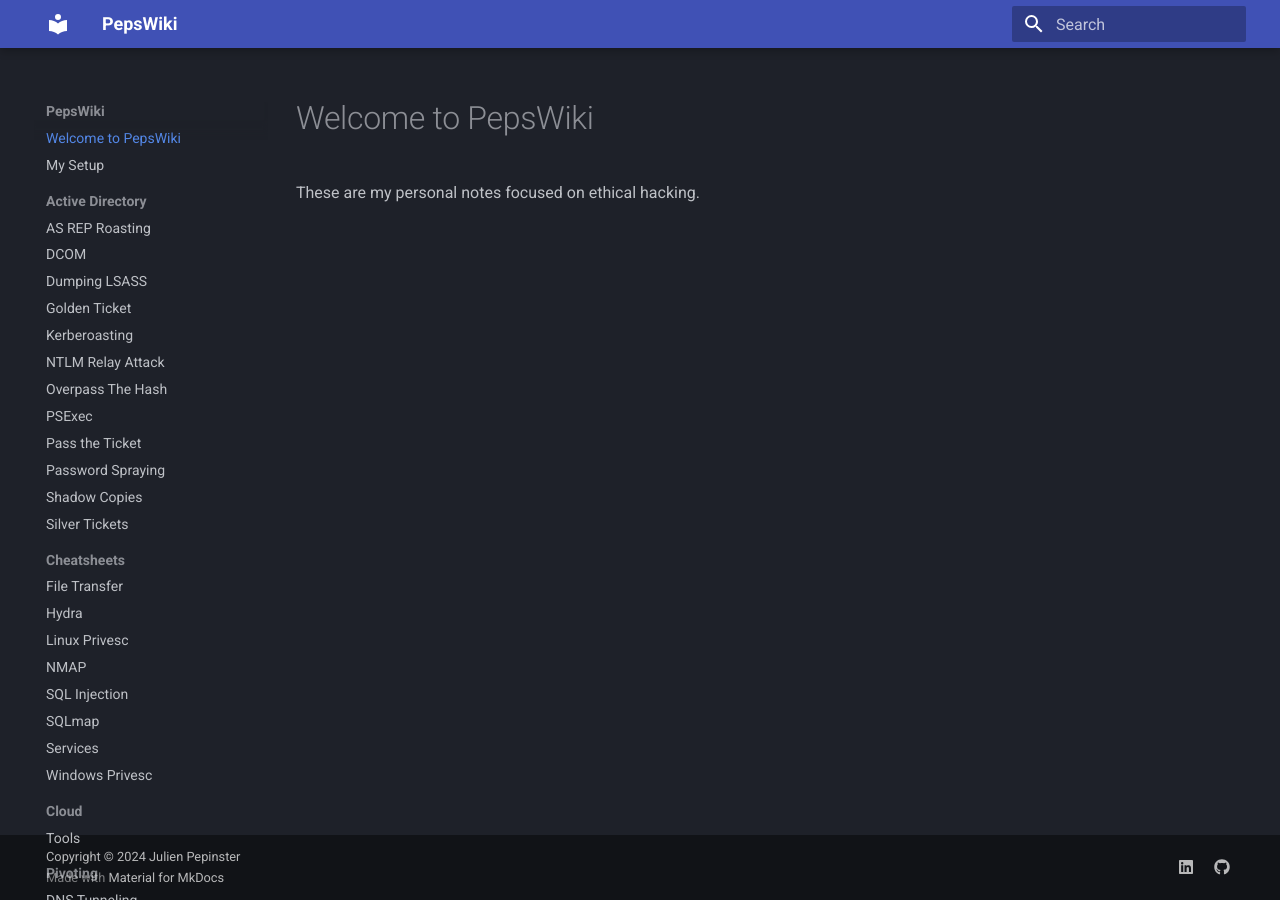
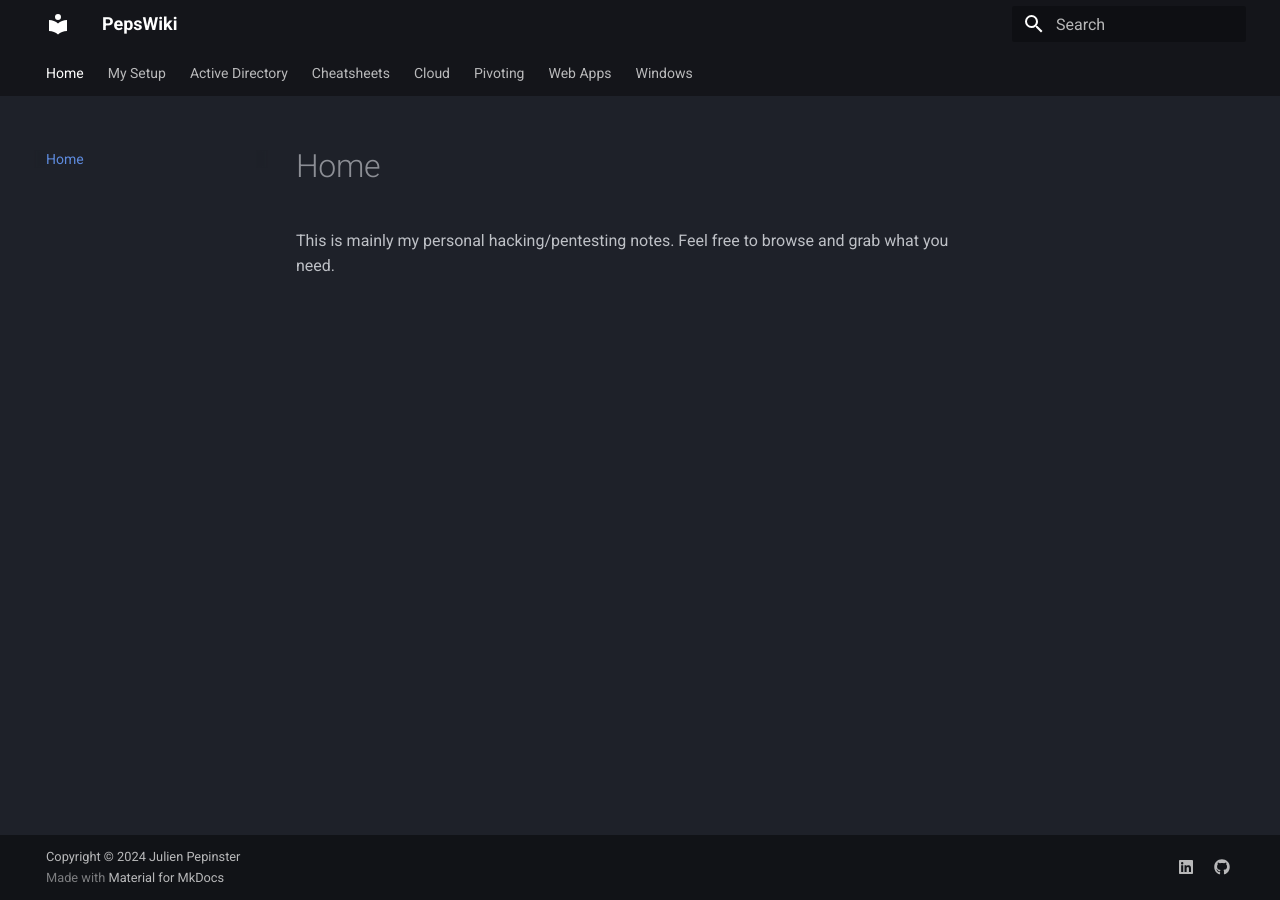
Before and after one commit to Moines-Copistes/wiki, an MkDocs documentation site: the page built from docs/index.md, in a window 1280 px wide. Built offline with MkDocs 1.6.1 and Material for MkDocs 9.7.7, drawn with Linux system fonts in a browser that asks for light colours.

Commit message:
Customizations

```diff
--- a/docs/index.md
+++ b/docs/index.md
@@ -1,3 +1,3 @@
-# Welcome to PepsWiki
+# Home
 
-These are my personal notes focused on ethical hacking.
+This is mainly my personal hacking/pentesting notes. Feel free to browse and grab what you need.
--- a/mkdocs.yml
+++ b/mkdocs.yml
@@ -10,9 +10,11 @@ extra:
 theme:
   name: material
   palette:
+    primary: black
     scheme: slate
     language: en
   features:
+    - navigation.tabs
     - navigation.instant
     - navigation.tracking
     - navigation.sections
```
Also changed, not shown: docs/Cheatsheets/File Transfer.md (+1 -1 lines), docs/assets/hero.jpg (added).
